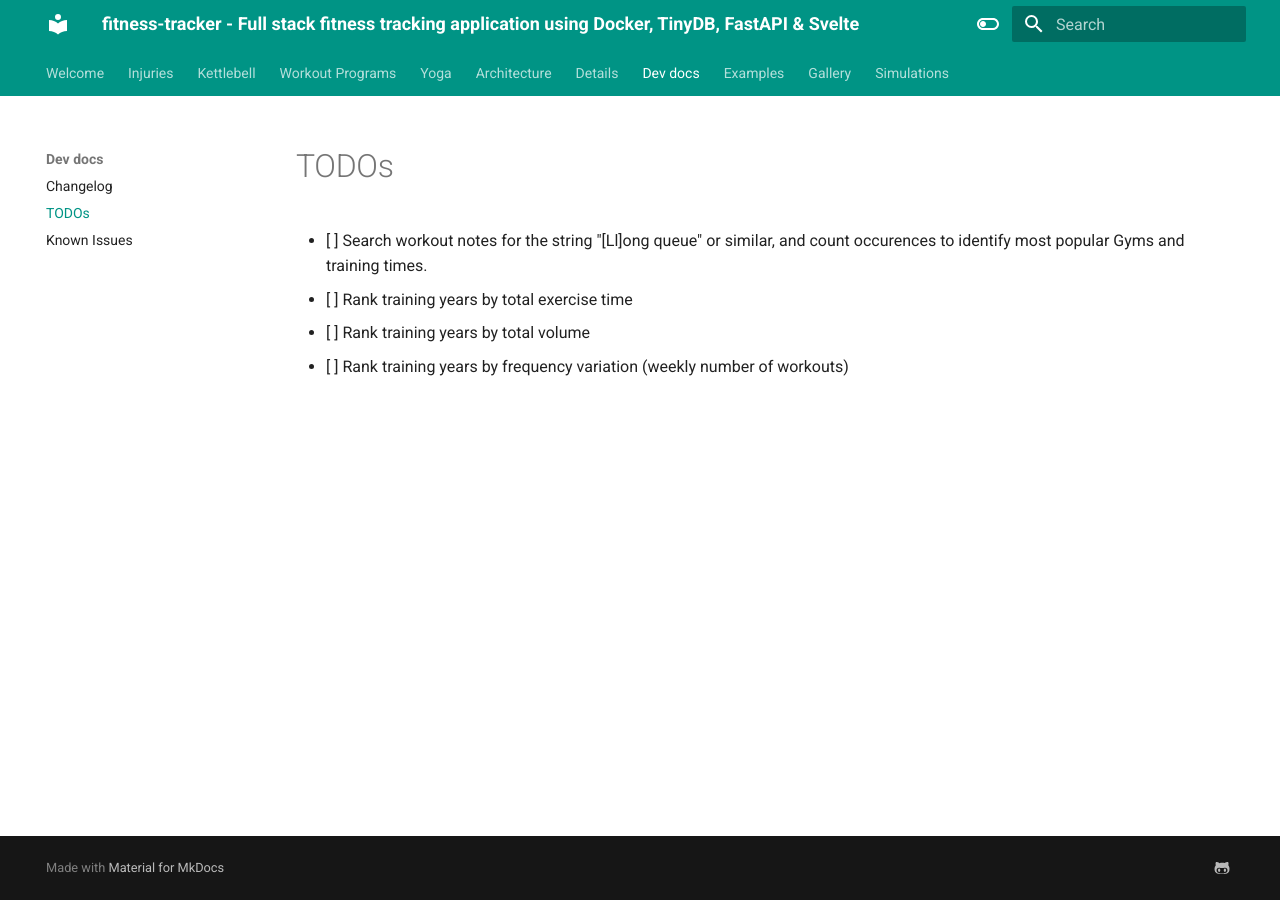
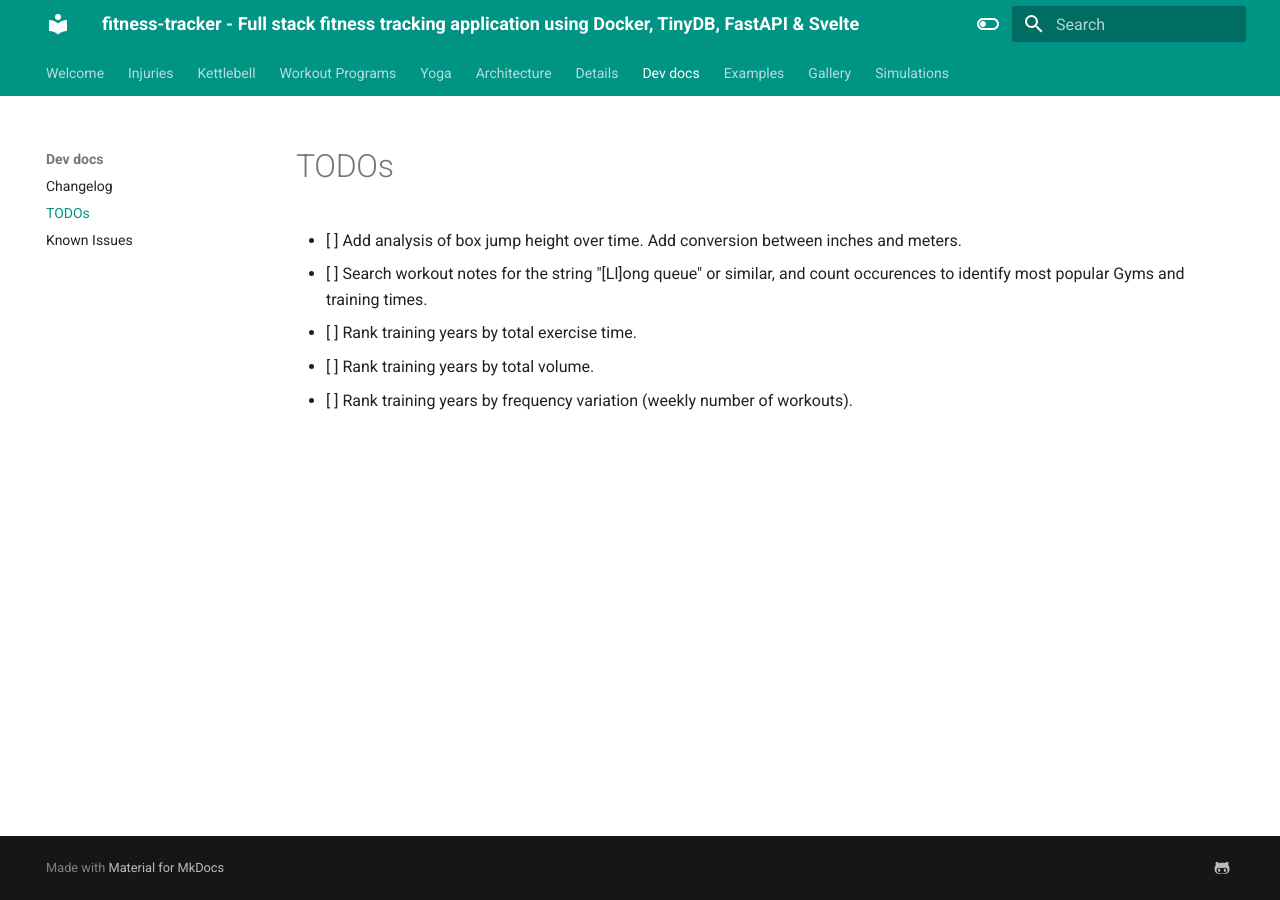
Before and after one commit to TheNewThinkTank/fitness-tracker, an MkDocs documentation site: the page built from docs/project_docs/dev-docs/TODOs.md, in a window 1280 px wide. Built offline with MkDocs 1.6.1 and Material for MkDocs 9.7.7, drawn with Linux system fonts in a browser that asks for light colours.

Commit message:
docs: add TODO

```diff
--- a/docs/project_docs/dev-docs/TODOs.md
+++ b/docs/project_docs/dev-docs/TODOs.md
@@ -1,6 +1,7 @@
 # TODOs
 
+- [ ] Add analysis of box jump height over time. Add conversion between inches and meters.
 - [ ] Search workout notes for the string "[Ll]ong queue" or similar, and count occurences to identify most popular Gyms and training times.
-- [ ] Rank training years by total exercise time
-- [ ] Rank training years by total volume
-- [ ] Rank training years by frequency variation (weekly number of workouts)
+- [ ] Rank training years by total exercise time.
+- [ ] Rank training years by total volume.
+- [ ] Rank training years by frequency variation (weekly number of workouts).
```
